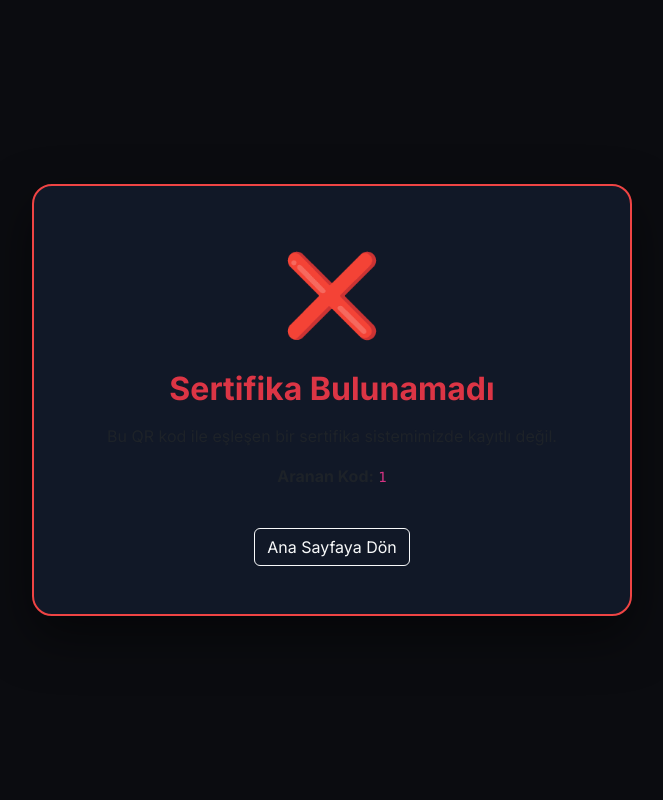
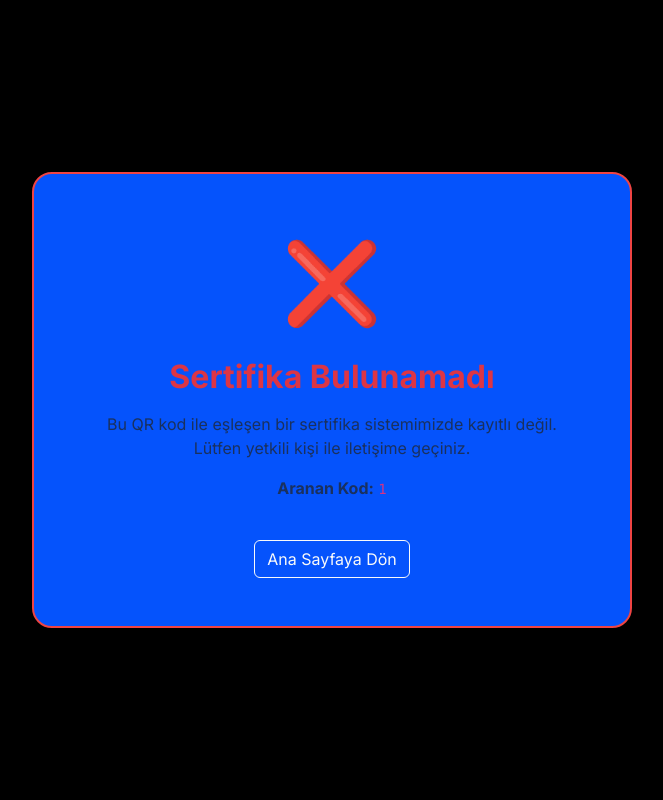
Before and after one commit to NovaCastAjans/nova-ajans, a Flask app: page /sertifika/dogrula/1 in a window 1280 px wide. Shown: the whole page, without its empty margins (308-971 px from the left). Run offline with Flask 3, Linux system fonts and the light colour scheme; data that the repository does not hold is empty.

Commit message:
sertifika güncelle

```diff
--- a/app.py
+++ b/app.py
@@ -66,7 +66,13 @@ if os.path.exists(FONT_PATH):
     except:
         pass
 
-WKHTMLTOPDF_PATH = r"C:\Program Files\wkhtmltopdf\bin\wkhtmltopdf.exe"
+import platform
+
+if platform.system() == "Windows":
+    WKHTMLTOPDF_PATH = r"C:\Program Files\wkhtmltopdf\bin\wkhtmltopdf.exe"
+else:
+    # Render (Linux) ortamı için wkhtmltopdf genellikle bu yoldadır
+    WKHTMLTOPDF_PATH = "/usr/bin/wkhtmltopdf"
 PDFKIT_CONFIG = pdfkit.configuration(wkhtmltopdf=WKHTMLTOPDF_PATH)
 
 
--- a/templates/sertifika_dogrula.html
+++ b/templates/sertifika_dogrula.html
@@ -7,8 +7,8 @@
     <link href="https://cdn.jsdelivr.net/npm/bootstrap@5.3.0/dist/css/bootstrap.min.css" rel="stylesheet">
     <link href="https://fonts.googleapis.com/css2?family=Inter:wght@400;500;600;700;800&display=swap" rel="stylesheet">
     <style>
-        body { background: #0b0c10; color: #f1f5f9; font-family: 'Inter', sans-serif; min-height: 100vh; display: flex; align-items: center; justify-content: center; padding: 20px; }
-        .dogrulama-kart { background: #111827; border: 1px solid #1e293b; border-radius: 20px; padding: 3rem; max-width: 600px; width: 100%; text-align: center; box-shadow: 0 20px 50px rgba(0,0,0,0.5); }
+        body { background: #000000; color: #f1f5f9; font-family: 'Inter', sans-serif; min-height: 100vh; display: flex; align-items: center; justify-content: center; padding: 20px; }
+        .dogrulama-kart { background: #0553fc; border: 1px solid #1e293b; border-radius: 20px; padding: 3rem; max-width: 600px; width: 100%; text-align: center; box-shadow: 0 20px 50px rgba(0,0,0,0.5); }
         .gecerli { border: 2px solid #10b981; }
         .gecersiz { border: 2px solid #ef4444; }
         .ikon { font-size: 5rem; margin-bottom: 1rem; }
@@ -31,17 +31,17 @@
                 <p class="text-muted">📍 {{ sertifika.oyuncular.sehir }}</p>
             {% endif %}
 
-            <hr style="border-color: #334155;">
+            <hr style="border-color: #ff0000;">
 
             <div class="text-start">
                 <p><strong>Sertifika No:</strong> <code>{{ sertifika.sertifika_kodu }}</code></p>
                 <p><strong>Veriliş Tarihi:</strong> {{ sertifika.verilis_tarihi[:10] }}</p>
-                <p><strong>Veren:</strong> {{ 'Nova Cast Ajans' }}</p>
+                <p><strong>Veren:</strong> {{ 'NOVA MEDİA - Nova Cast Ajans' }}</p>
             </div>
         {% else %}
             <div class="ikon">❌</div>
             <h2 class="fw-bold text-danger mb-3">Sertifika Bulunamadı</h2>
-            <p class="text-muted">Bu QR kod ile eşleşen bir sertifika sistemimizde kayıtlı değil.</p>
+            <p class="text-muted">Bu QR kod ile eşleşen bir sertifika sistemimizde kayıtlı değil. Lütfen yetkili kişi ile iletişime geçiniz.</p>
             <p class="text-muted"><strong>Aranan Kod:</strong> <code>{{ kod }}</code></p>
         {% endif %}
 
```
